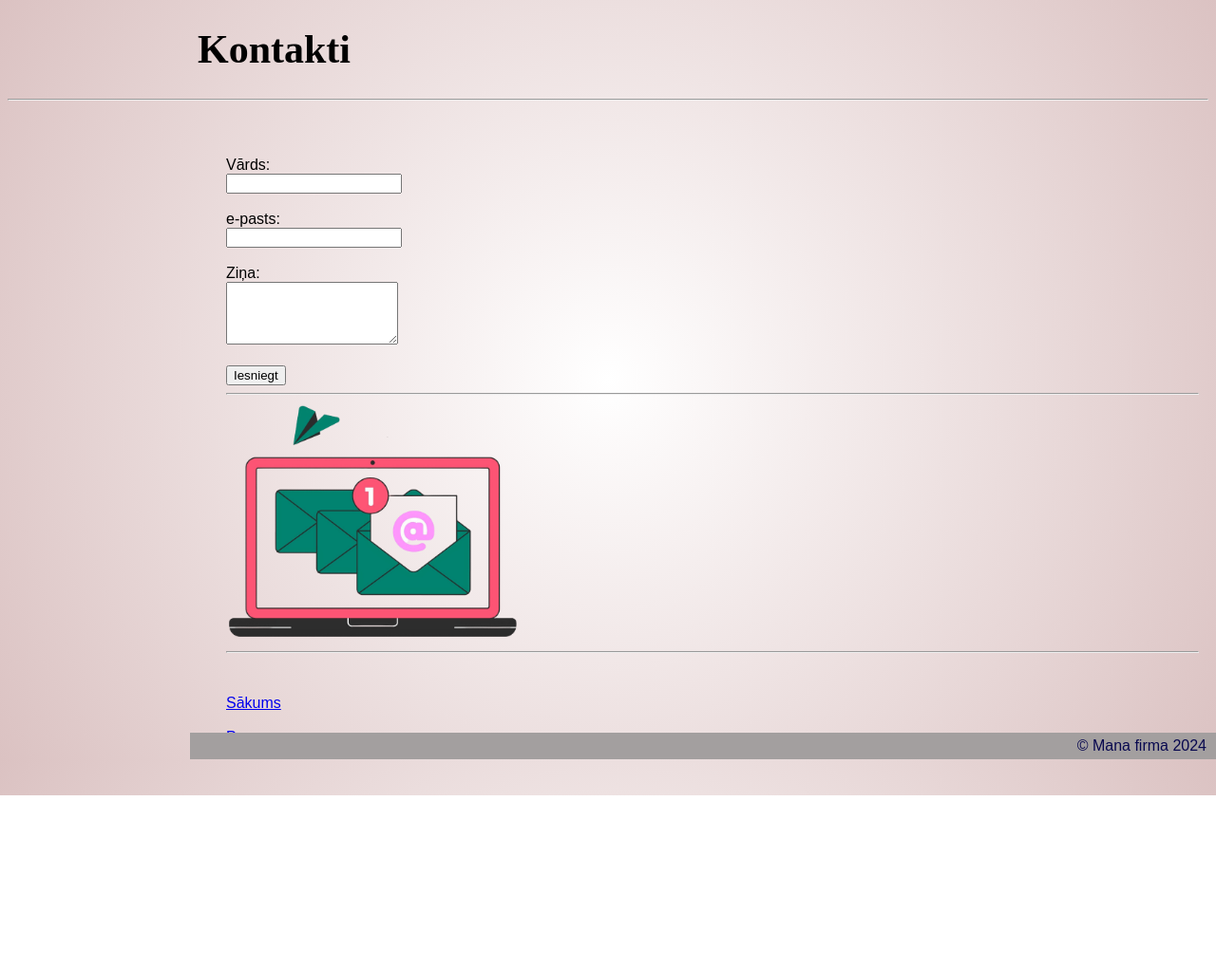
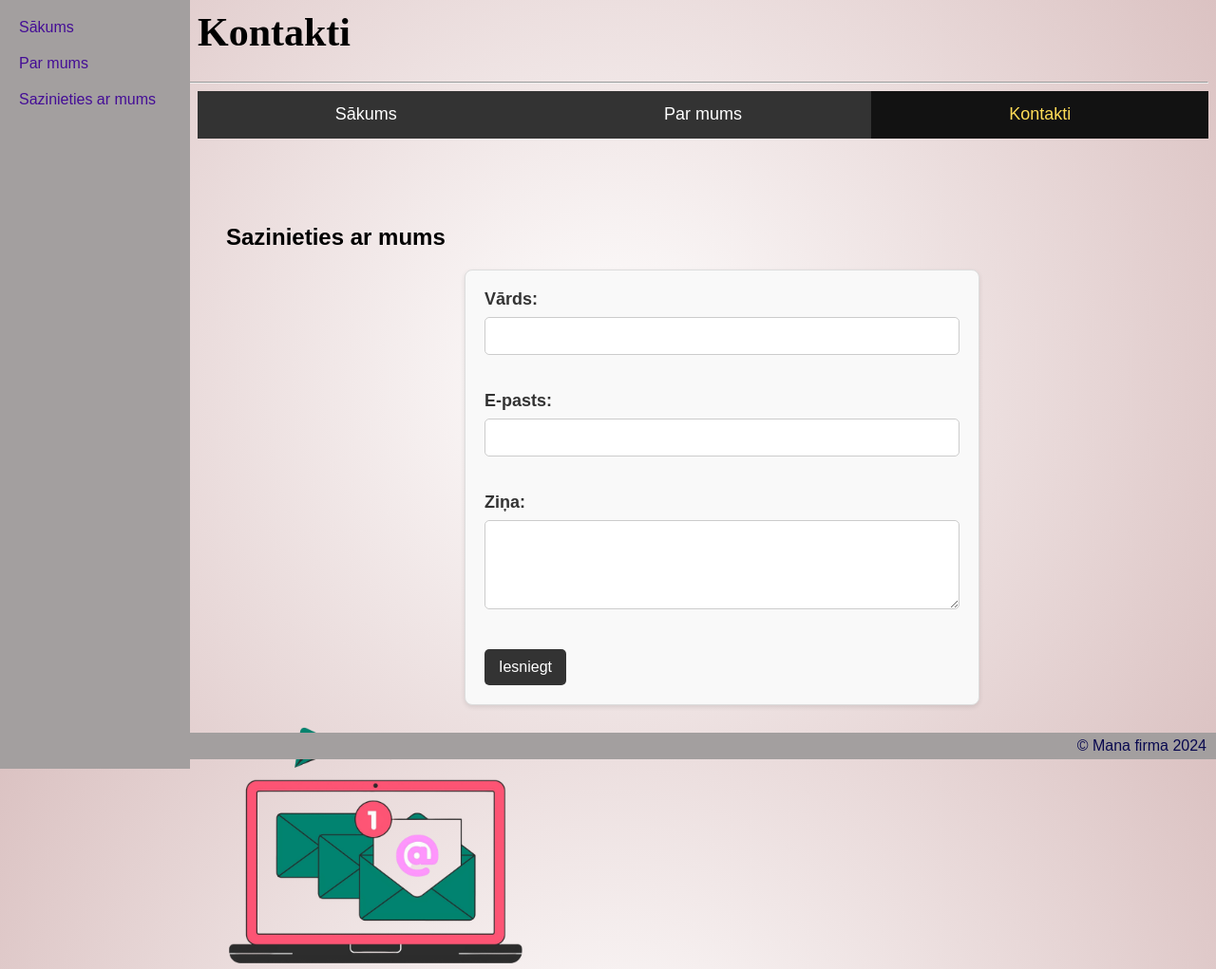
Before and after one commit to viktorija-plv/projekts_2024, a plain HTML site: page kontakti.html in a window 1280 px wide. Shown: the top 1021 px of the page at 95% size. Before the commit the page ends 838 px from the top, so only its background shows below. Drawn offline with Linux system fonts and the light colour scheme.

Commit message:
mainīts dizains CSS un pogu, nodaļu izvietojums kontaki, parmums, index.html

```diff
--- a/kontakti.html
+++ b/kontakti.html
@@ -4,32 +4,43 @@
 <head>
   <meta charset="utf-8">
   <meta name="viewport" content="width=device-width">
-  <title>replit</title>
+  <title>Kontakti</title>
   <link href="style.css" rel="stylesheet" type="text/css" />
 </head>
 
 <body>
+
+  <header>
     <h1>Kontakti</h1><hr>
+    <nav class="topnav">
+        <a href="index.html">Sākums</a>
+        <a href="par_mums.html">Par mums</a>
+        <a href="kontakti.html" class="active">Kontakti</a>
+    </nav>
+  </header>
+
+  <aside class="sidebar">
+      <a href="index.html">Sākums</a>
+      <a href="par_mums.html">Par mums</a>
+      <a href="#sazinaties">Sazinieties ar mums</a>
+  </aside>
+
   <main>
-  <p>
+    <section id="sazinaties">
+            <h2>Sazinieties ar mums</h2>
             <form>
                 <label for="vards">Vārds:</label><br>
                 <input type="text" id="vards" name="vards"><br><br>
-            <label for="e_pasts">e-pasts:</label><br>
+                <label for="e_pasts">E-pasts:</label><br>
                 <input type="email" id="e_pasts" name="e_pasts"><br><br>
                 <label for="teksts">Ziņa:</label><br>
-            <textarea rows="4"></textarea><br><br>
+                <textarea id="teksts" rows="4"></textarea><br><br>
                 <input type="submit" value="Iesniegt">
-          </form><hr>
-        <img src="media/kontakti.png" alt="Kontakti" width="30%"><br><hr>
-    <nav><br><br>
-        <a href="index.html">Sākums </a><br>
-         <br>
-        <a href="par_mums.html">Par mums</a><br>
-         <br>
-    </nav>
-  </p>
+            </form>
+            <img src="media/kontakti.png" alt="Kontakti" width="30%">
+        </section>
     </main>
+
 
   <footer>&copy; Mana firma 2024</footer>
   <script src="script.js"></script>
--- a/style.css
+++ b/style.css
@@ -16,7 +16,7 @@ html
 
 .topnav {
   overflow: hidden;
-  background-color: #c6c3c3;
+  background-color: #333;
   margin-top: 0px;
   display: flex;
   justify-content: space-around;
@@ -27,7 +27,7 @@ html
   height: 50px;
 }
 
-.topnav a{
+.topnav a {
   flex: 1;
   text-decoration: none; /* Remove default underlining from links */
   color: white; /* Text color for the links */
@@ -37,14 +37,25 @@ html
   font-size: 18px;
 }
 
+.topnav a.active {
+  background-color: #121212;
+  color: #ffdd57
+}
+
+.topnav a:hover {
+  background-color: #777;
+  color: #fff
+}
+
 .sidebar {
   height: 100%;
   width: 200px;
   position: fixed;
-  top: 0;
+  top: 0px;
   left: 0;
   background: #a39f9f;
   text-justify: space-around;
+  padding-top: 10px;
 
 }
 
@@ -60,11 +71,16 @@ html
 }
 
 main {
-    margin-left: 220px;
-    padding: 10px;
-  margin-top: 25px ;
+  margin-left: 220px;
+  padding: 10px;
+  margin-top: 60px ;
   margin-bottom: 50px;
   height: calc(100%-100px)
+  background-color: #c2c2d1;
+  width: calc(100% - 220px);
+  min-height: calc(100vh - 100px);
+  padding-bottom: 70px; /* Отступ, чтобы футер не перекрывал кнопки */
+
   }
 h1
 {
@@ -72,7 +88,9 @@ h1
   font-family: 'Times New Roman', Times, serif; /* Īpašība un vērtība */
   font-size: 42px;
   margin-left: 200px;
+  margin-top: 10px;
 }
+
 p
 {
   font-size: 24px;
@@ -104,11 +122,12 @@ table
   border-collapse: collapse;
   width: 100%;
   text-align: center;
-  border-color: darkviolet;
+  border: 1px solid darkviolet;
 }
 
 th, td {
-  padding: 8px;
+  padding: 10px;
+  border: 1px solid darkviolet;
 }
 
 tr:nth-child(even) {
@@ -120,12 +139,13 @@ tr:nth-child(even) {
   font-family: 'Times New Roman', Times, serif;
   color: #193380;
   padding: 20px;
-  background-color: #d6cdcd;
+  background-color: #ffffff
   border: 1px solid #ccc;
   border-radius: 10px;
   box-shadow: 0 2px 5px rgba(0, 0, 0, 0.1);
   height: calc(100%-200px);
   width: calc(100%-200px);
+  margin-bottom: 70px
 }
 
 #zimejums
@@ -137,6 +157,56 @@ tr:nth-child(even) {
   align-self: center;
 }
 
+.button-container {
+  display: flex;
+  gap: 10px;
+  margin-top: 10px;
+}
+
+form {
+  max-width: 500px;
+  margin: 20px auto;
+  padding: 20px;
+  background-color: #f9f9f9;
+  border: 1px solid #ddd;
+  border-radius: 8px;
+  box-shadow: 0 2px 5px rgba(0, 0, 0, 0.1);
+}
+
+form label {
+  font-size: 18px;
+  font-weight: bold;
+  color: #333;
+}
+
+form input[type="text"],
+form input[type="email"],
+form textarea {
+  width: 100%;
+  padding: 10px;
+  margin-top: 8px;
+  margin-bottom: 20px;
+  border: 1px solid #ccc;
+  border-radius: 5px;
+  box-sizing: border-box;
+  font-size: 16px;
+}
+
+form input[type="submit"] {
+  background-color: #333;
+  color: white;
+  padding: 10px 15px;
+  border: none;
+  border-radius: 5px;
+  cursor: pointer;
+  font-size: 16px;
+}
+
+form input[type="submit"]:hover {
+  background-color: #555;
+}
+
+
 footer {
   color: #08084f;
   position: fixed;
@@ -146,8 +216,8 @@ footer {
   left: 200px;
   text-align: right;
   padding: 5px 10px;
-  overflow: hidden;
   box-sizing: border-box;
+  z-index: 10;
 }
 
 #saturs {
```
Also changed, not shown: index.html (+11 -4 lines), par_mums.html (+26 -11 lines). Lines whose indentation alone changed are shown as unchanged.
